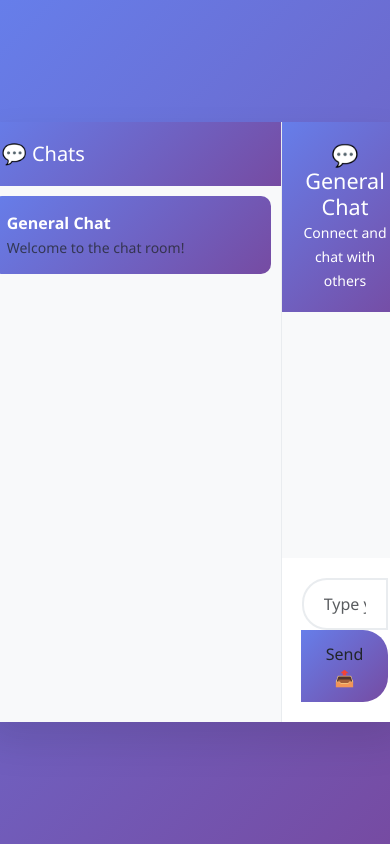
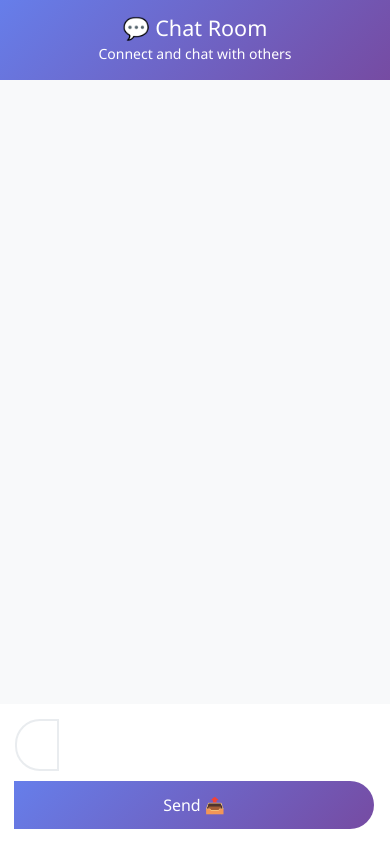
Before and after one commit to hasanali112/chat-with-small-app, a website: page index.html in a window 390 px wide. Drawn offline with nearby package versions, Linux system fonts and the light colour scheme; no server answers.

Commit message:
project restucture

```diff
--- a/index.html
+++ b/index.html
@@ -14,66 +14,32 @@
       body {
         background: linear-gradient(135deg, #667eea 0%, #764ba2 100%);
         height: 100vh;
-        font-family: "Segoe UI", Tahoma, Geneva, Verdana, sans-serif;
+        font-family: 'Segoe UI', Tahoma, Geneva, Verdana, sans-serif;
+        margin: 0;
+        padding: 10px;
       }
       .chat-container {
         background: white;
         border-radius: 20px;
-        box-shadow: 0 20px 40px rgba(0, 0, 0, 0.1);
-        height: 90vh;
-        max-height: 600px;
-        display: flex;
-      }
-      .sidebar {
-        width: 300px;
-        background: #f8f9fa;
-        border-radius: 20px 0 0 20px;
-        border-right: 1px solid #e9ecef;
-      }
-      .sidebar-header {
-        background: linear-gradient(135deg, #667eea 0%, #764ba2 100%);
-        color: white;
-        padding: 20px;
-        border-radius: 20px 0 0 0;
-      }
-      .chat-list {
-        height: calc(100% - 80px);
-        overflow-y: auto;
-        padding: 10px;
-      }
-      .chat-item {
-        padding: 15px;
-        margin-bottom: 5px;
-        border-radius: 10px;
-        cursor: pointer;
-        transition: all 0.3s ease;
-      }
-      .chat-item:hover {
-        background: white;
-        box-shadow: 0 2px 5px rgba(0, 0, 0, 0.1);
-      }
-      .chat-item.active {
-        background: linear-gradient(135deg, #667eea 0%, #764ba2 100%);
-        color: white;
-      }
-      .main-chat {
-        flex: 1;
+        box-shadow: 0 20px 40px rgba(0,0,0,0.1);
+        height: calc(100vh - 20px);
         display: flex;
         flex-direction: column;
+        max-width: 800px;
+        margin: 0 auto;
       }
       .chat-header {
         background: linear-gradient(135deg, #667eea 0%, #764ba2 100%);
         color: white;
         padding: 20px;
-        border-radius: 0;
+        border-radius: 20px 20px 0 0;
         text-align: center;
       }
       .chat-messages {
-        height: calc(100% - 140px);
+        flex: 1;
         overflow-y: auto;
         padding: 20px;
         background: #f8f9fa;
-        flex: 1;
       }
       .message {
         margin-bottom: 15px;
@@ -127,7 +93,7 @@
       .chat-input {
         padding: 20px;
         background: white;
-        border-radius: 0 0 20px 0;
+        border-radius: 0 0 20px 20px;
       }
       .input-group input {
         border-radius: 25px;
@@ -144,34 +110,50 @@
         border-radius: 25px;
         padding: 12px 25px;
         margin-left: 10px;
+        color: white;
       }
       .btn-send:hover {
         transform: translateY(-2px);
         box-shadow: 0 5px 15px rgba(102, 126, 234, 0.4);
       }
+
+      @media (max-width: 768px) {
+        body {
+          padding: 0;
+        }
+        .chat-container {
+          height: 100vh;
+          border-radius: 0;
+        }
+        .chat-header {
+          border-radius: 0;
+          padding: 15px;
+        }
+        .chat-input {
+          border-radius: 0;
+          padding: 15px;
+        }
+        .chat-messages {
+          padding: 15px;
+        }
+        .message {
+          max-width: 85%;
+        }
+        .input-group {
+          flex-direction: column;
+          gap: 10px;
+        }
+        .btn-send {
+          margin-left: 0;
+          width: 100%;
+        }
+      }
     </style>
   </head>
   <body>
-    <div
-      class="container-fluid h-100 d-flex align-items-center justify-content-center"
-    >
-      <div class="col-md-10 col-lg-8 col-xl-7">
     <div class="chat-container">
-          <div class="sidebar">
-            <div class="sidebar-header">
-              <h5 class="mb-0">💬 Chats</h5>
-            </div>
-            <div class="chat-list" id="chatList">
-              <div class="chat-item active">
-                <div class="fw-bold">General Chat</div>
-                <small class="text-muted">Welcome to the chat room!</small>
-              </div>
-            </div>
-          </div>
-
-          <div class="main-chat">
       <div class="chat-header">
-              <h4 class="mb-0">💬 General Chat</h4>
+        <h4 class="mb-0">💬 Chat Room</h4>
         <small>Connect and chat with others</small>
       </div>
 
@@ -187,12 +169,9 @@
             placeholder="Type your message..."
             autocomplete="off"
           />
-                <button onclick="send()" class="btn btn-send" id="sendBtn">
+          <button class="btn btn-send" id="sendBtn">
             Send 📤
           </button>
-              </div>
-            </div>
-          </div>
         </div>
       </div>
     </div>
```
Lines whose indentation alone changed are shown as unchanged.
